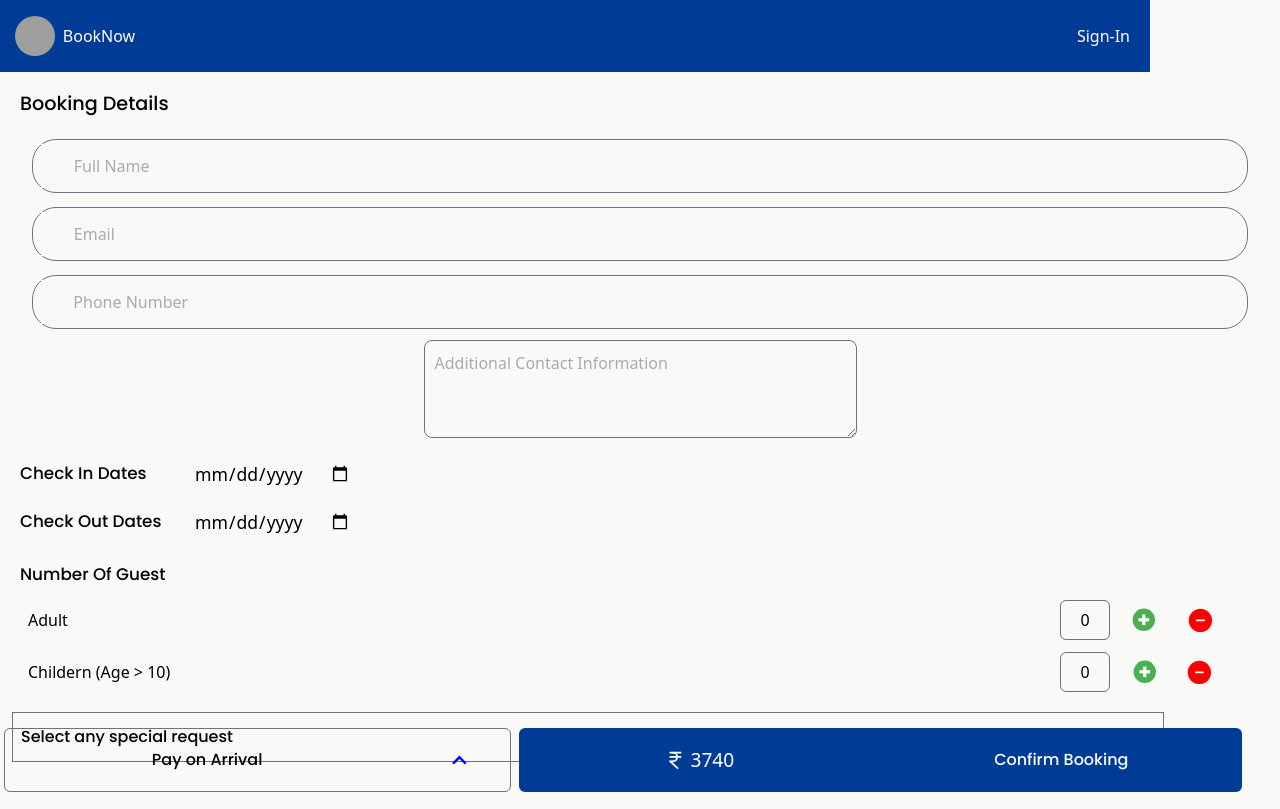
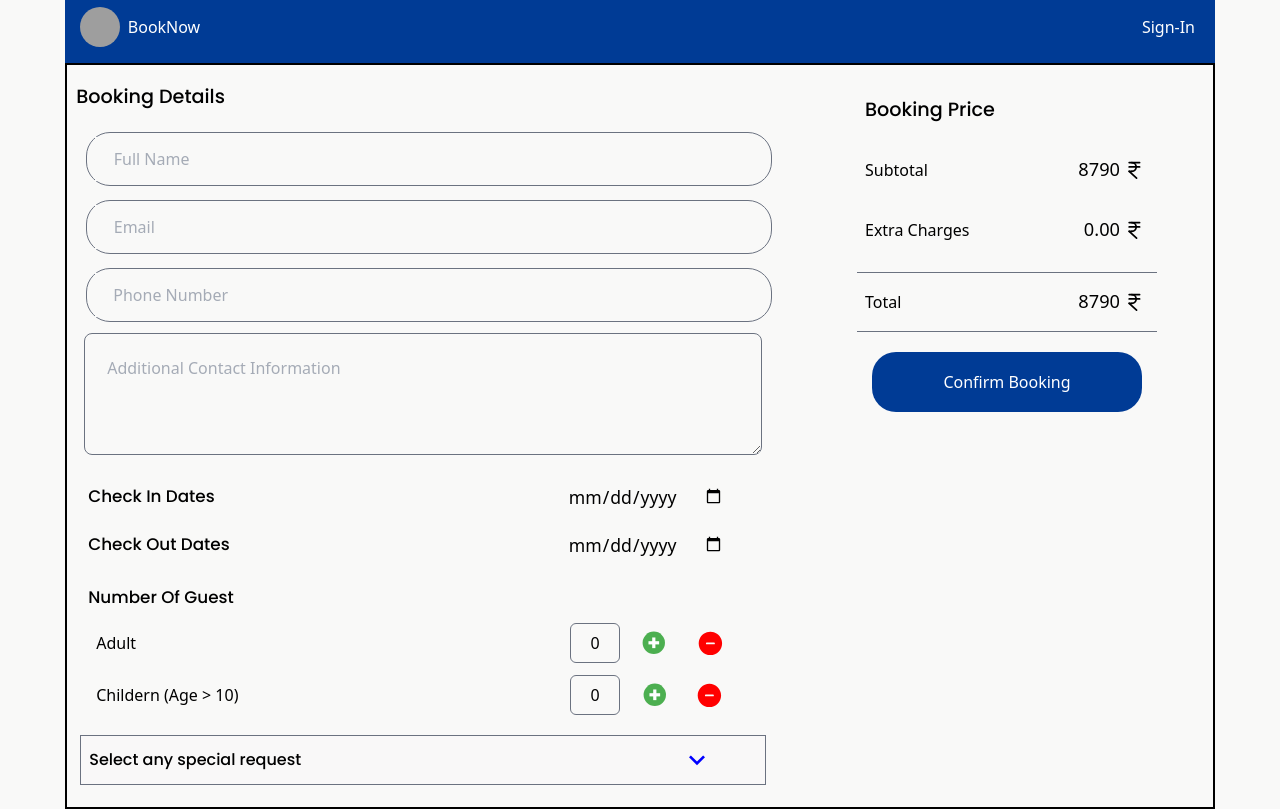
Before and after one commit to devashishbakare/BookNow, a React (Vite) app in the folder frontend/: page /bookingDetails in a window 1280 px wide. Built offline with nearby package versions, Linux system fonts and the light colour scheme; grey boxes are pictures that could not be loaded.

Commit message:
added booking detail page for desktop

```diff
--- a/frontend/src/Components/BookingDetails.jsx
+++ b/frontend/src/Components/BookingDetails.jsx
@@ -43,17 +43,20 @@ export const BookingDetails = () => {
 
   return (
     <>
+      <div className="h-[100vh] w-[100vw] centerDiv flex-col">
         <div className="h-[8vh] w-[100vw] min-h-[72px] max-w-[1150px]">
           <Navbar />
         </div>
-      <div className="h-[7vh] w-[100vw] min-h-[64px] max-w-[1150px] flex items-center pl-5 addFont text-[1.2rem]">
+        <div className="h-auto w-full flex centerDiv gap-3 addBorder max-w-[1150px]">
+          <div className="h-full w-[100vw] flex flex-col md:w-[63%]">
+            <div className="h-[7vh] w-full min-h-[64px] pl-2 addFont text-[1.2rem] flex items-center max-w-[1150px]">
               Booking Details
             </div>
             <form
               action=""
-        className="flex flex-col gap-2 max-h-[780px] overflow-y-auto"
+              className="w-full flex flex-col gap-2 h-[71vh] max-h-[650px] overflow-y-auto md:h-full md:max-h-[680px]"
             >
-        <div className="h-[60px] w-[100vw] flex flex-col gap-1 centerDiv">
+              <div className="min-h-[60px] w-full flex flex-col gap-1 centerDiv">
                 <div className="h-[90%] w-[95%] flex items-center rounded-3xl border-[1px] border-gray-500">
                   <input
                     type="text"
@@ -66,7 +69,7 @@ export const BookingDetails = () => {
                   />
                 </div>
               </div>
-        <div className="h-[60px] w-[100vw] flex flex-col gap-1 centerDiv">
+              <div className="min-h-[60px] w-full flex flex-col gap-1 centerDiv">
                 <div className="h-[90%] w-[95%] flex items-center rounded-3xl border-[1px] border-gray-500">
                   <input
                     type="email"
@@ -79,7 +82,7 @@ export const BookingDetails = () => {
                   />
                 </div>
               </div>
-        <div className="h-[60px] w-[100vw] flex flex-col gap-1 centerDiv">
+              <div className="min-h-[60px] w-full flex flex-col gap-1 centerDiv">
                 <div className="h-[90%] w-[95%] flex items-center rounded-3xl border-[1px] border-gray-500">
                   <input
                     type="number"
@@ -92,22 +95,23 @@ export const BookingDetails = () => {
                   />
                 </div>
               </div>
-        <div className="h-auto w-auto centerDiv">
+              <div className="h-auto w-auto ml-4">
                 <textarea
                   name="additional_contact_information"
                   rows="4"
                   cols="45"
-            className="rounded-lg border-[1px] border-gray-500 textAreaPlaceHolder outline-none overflow-x-hidden baseColor"
+                  className="rounded-lg border-[1px] border-gray-500 textAreaPlaceHolder outline-none overflow-x-hidden baseColor p-3 w-[96%]"
                   placeholder="Additional Contact Information"
                   //value={values.additional_contact_information}
                   // onChange={handleChange}
                   // onBlur={handleBlur}
                 />
               </div>
-        <div className="h-[5vh] w-full flex gap-4 items-center mt-2">
-          <span className="h-auto w-[150px] ml-5 addFont text-[1.05rem] font-normal">
+              <div className="min-h-[5vh] w-full flex gap-4 items-center mt-2">
+                <span className="h-full w-[22%] min-w-[150px] ml-5 addFont text-[1.05rem] font-normal flex items-center">
                   Check In Dates
                 </span>
+                <div className="h-full w-[70%] flex flex-row-reverse pr-11">
                   <input
                     type="date"
                     className="text-[1.1rem] baseColor font-light ml-2"
@@ -117,10 +121,12 @@ export const BookingDetails = () => {
                     // onBlur={handleBlur}
                   />
                 </div>
-        <div className="h-[5vh] w-full flex gap-4 items-center">
-          <span className="ml-5 h-auto w-[150px] addFont text-[1.05rem] font-normal">
+              </div>
+              <div className="min-h-[5vh] w-full flex gap-4 items-center">
+                <span className="h-full w-[22%] min-w-[150px] ml-5 addFont text-[1.05rem] font-normal flex items-center">
                   Check Out Dates
                 </span>
+                <div className="h-full w-[70%] flex flex-row-reverse pr-11">
                   <input
                     type="date"
                     className="text-[1.1rem] baseColor font-light ml-2"
@@ -130,13 +136,14 @@ export const BookingDetails = () => {
                     // onBlur={handleBlur}
                   />
                 </div>
+              </div>
               <div className="h-auto w-full flex flex-col">
                 <div className="h-[50px] w-full addFont text-[1.05rem] flex items-center pl-5">
                   Number Of Guest
                 </div>
                 <div className="flex flex-col items-center pl-7 gap-3">
                   <div className="h-[40px] w-full flex justify-between">
-              <span className="h-full w-[150px] flex items-center text-[1rem] font-light">
+                    <span className="h-full min-w-[150px] flex items-center text-[1rem] font-light">
                       Adult
                     </span>
                     <span className="h-full w-[200px] mr-5 flex">
@@ -164,7 +171,7 @@ export const BookingDetails = () => {
                     </span>
                   </div>
                   <div className="h-[40px] w-full flex justify-between">
-              <span className="h-full w-[150px] flex items-center text-[1rem] font-light">
+                    <span className="h-full min-w-[150px] flex items-center text-[1rem] font-light">
                       Childern (Age &gt; 10)
                     </span>
                     <span className="h-full w-[200px] mr-5 flex">
@@ -194,7 +201,7 @@ export const BookingDetails = () => {
                 </div>
                 <div className="h-auto min-h-[72px] w-full mt-5 flex ml-2 flex-col overflow-visible">
                   <div
-              className="h-[50px] w-[90%] border-[1px] border-gray-500 bg-[#f9f8f8] ml-1 flex items-center"
+                    className="h-[50px] w-[95%] border-[1px] border-gray-500 bg-[#f9f8f8] ml-1 flex items-center"
                     onClick={() =>
                       setShowSpecialRequestDropdown(!showSpecialRequestDropdown)
                     }
@@ -216,7 +223,7 @@ export const BookingDetails = () => {
                   </div>
                   {showSpecialRequestDropdown == true ? (
                     <>
-                <div className="h-full w-[90%] flex flex-col ml-1 border-[1px] border-gray-500 bg-[#f9f8f8] z-50">
+                      <div className="h-full w-[95%] flex flex-col ml-1 border-[1px] border-gray-500 bg-[#f9f8f8] z-50">
                         <div className="h-[40px] w-full flex items-center ml-2">
                           <input
                             className="h-[20px] w-[10%]"
@@ -256,7 +263,47 @@ export const BookingDetails = () => {
                 </div>
               </div>
             </form>
-      <div className="absolute bottom-0 h-[10vh] w-full centerDiv gap-2">
+          </div>
+          <div className="hidden md:flex h-[89vh] w-[32vw] justify-center ">
+            <div className="h-[350px] w-[300px] flex flex-col items-center">
+              <div className="h-[60px] w-full flex items-center pl-2 addFont text-[1.2rem]">
+                Booking Price
+              </div>
+              <div className="h-[60px] w-full flex">
+                <span className="h-full w-[40%] pl-2 flex items-center">
+                  Subtotal
+                </span>
+                <span className="h-full w-[60%] flex flex-row-reverse pr-3 items-center">
+                  <LuIndianRupee className="text-[1.3rem]" /> &nbsp;{" "}
+                  <span className="text-[1.14rem]">8790</span>
+                </span>
+              </div>
+              <div className="h-[60px] w-full flex">
+                <span className="h-full w-[40%] pl-2 flex items-center">
+                  Extra Charges
+                </span>
+                <span className="h-full w-[60%] flex flex-row-reverse pr-3 items-center">
+                  <LuIndianRupee className="text-[1.3rem]" /> &nbsp;{" "}
+                  <span className="text-[1.14rem]">0.00</span>
+                </span>
+              </div>
+              <div className="h-[60px] w-full flex border-t-[1px]  border-b-[1px] border-gray-500 mt-3">
+                <span className="h-full w-[40%] pl-2 flex items-center">
+                  Total
+                </span>
+                <span className="h-full w-[60%] flex flex-row-reverse pr-3 items-center">
+                  <LuIndianRupee className="text-[1.3rem]" /> &nbsp;{" "}
+                  <span className="text-[1.14rem]">8790</span>
+                </span>
+              </div>
+              <div className="h-[60px] w-[90%] mt-5 rounded-3xl centerDiv  bg-[#003b95] text-white">
+                Confirm Booking
+              </div>
+            </div>
+          </div>
+        </div>
+
+        <div className="fixed bottom-2 h-[10vh] w-full centerDiv gap-2 baseColor md:hidden">
           <div className="h-[80%] w-[40%]  relative centerDiv border-[1px] border-gray-500 ml-1 rounded-md">
             <span
               className="h-full w-[80%]  centerDiv"
@@ -295,7 +342,9 @@ export const BookingDetails = () => {
                 >
                   {isOnlinePayment == false ? (
                     <>
-                    <span className="addFont text-center">Online Payment</span>
+                      <span className="addFont text-center">
+                        Online Payment
+                      </span>
                     </>
                   ) : (
                     <>
@@ -324,6 +373,7 @@ export const BookingDetails = () => {
             </div>
           </div>
         </div>
+      </div>
     </>
   );
 };
```
Lines whose indentation alone changed are shown as unchanged.
